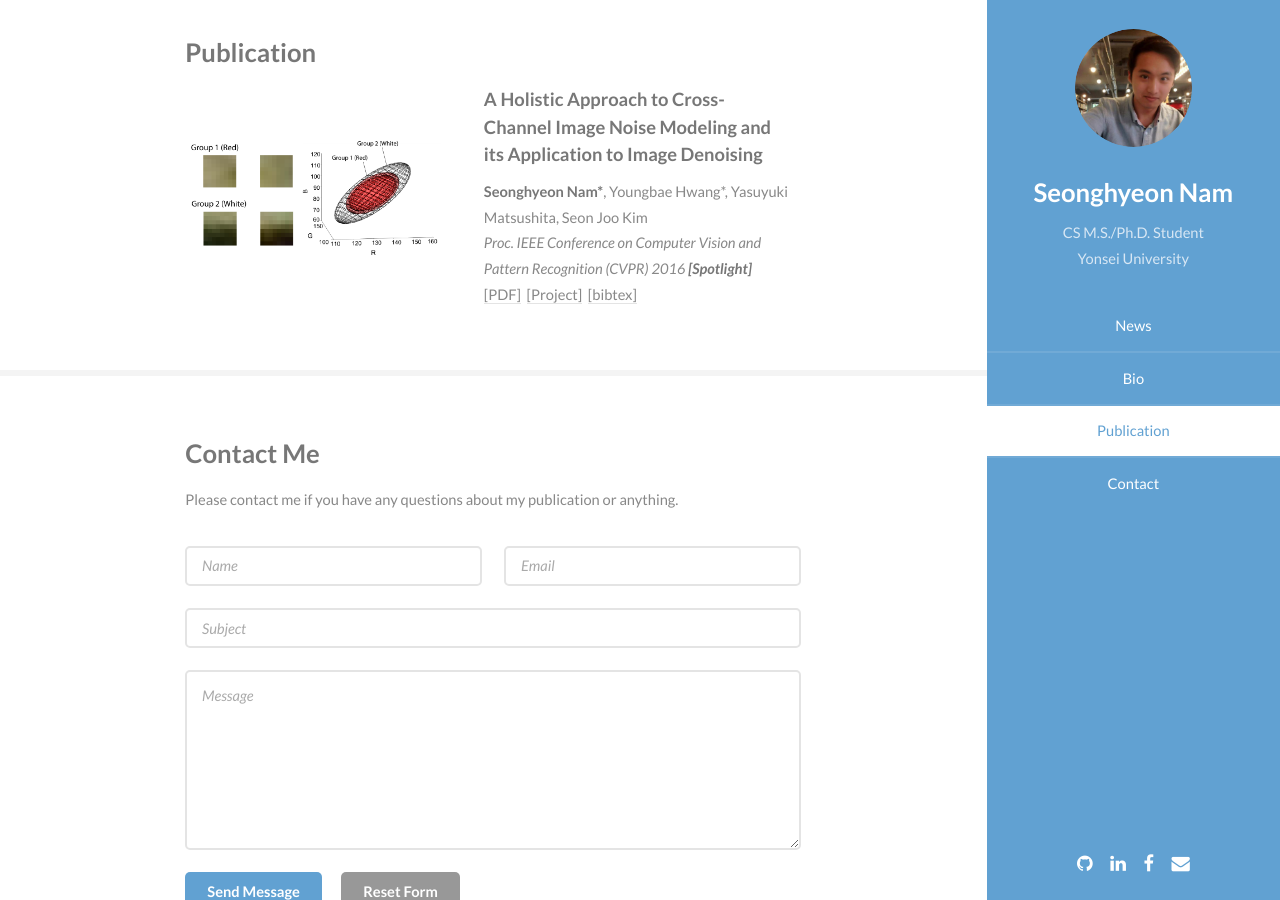
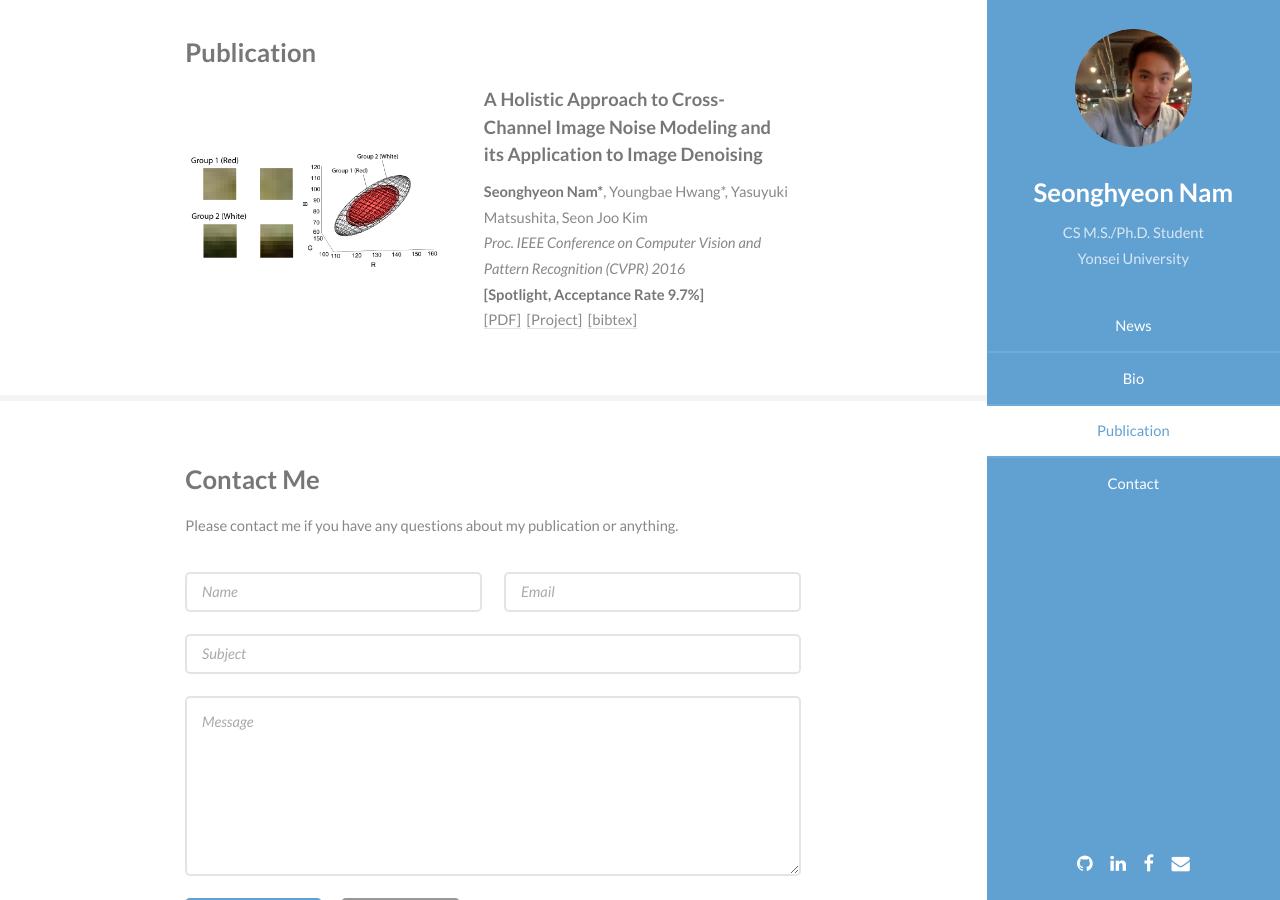
Before and after one commit to woozzu/woozzu.github.io, a Jekyll site: the page built from index.html, in a window 1280 px wide and 900 px high, scrolled down 1142 px. Built offline with Jekyll 4.4.1, drawn with Linux system fonts in a browser that asks for light colours.

Commit message:
Change noise paper

```diff
--- a/_posts/2016-03-21-noise-paper.markdown
+++ b/_posts/2016-03-21-noise-paper.markdown
@@ -6,7 +6,8 @@ categories: publication
 thumbnail: noise_cvpr16.png
 title:  A Holistic Approach to Cross-Channel Image Noise Modeling and its Application to Image Denoising
 authors: <strong>Seonghyeon Nam*</strong>, Youngbae Hwang*, Yasuyuki Matsushita, Seon Joo Kim
-booktitle: Proc. IEEE Conference on Computer Vision and Pattern Recognition (CVPR) 2016 <strong>[Spotlight]</strong>
+booktitle: Proc. IEEE Conference on Computer Vision and Pattern Recognition (CVPR) 2016
+feature: Spotlight, Acceptance Rate 9.7%
 pdf: noise_cvpr16.pdf
 projecturl: ccnoise
 bibtex : noise_cvpr16.txt
--- a/index.html
+++ b/index.html
@@ -55,6 +55,7 @@ layout: default
                         <p>
                             {{ post.authors }}<br />
                             <i>{{ post.booktitle }}</i><br />
+                            <strong>[{{ post.feature }}]</strong><br />
                             {% if post.pdf %}<a href="{{ site.baseurl }}/assets/{{ post.pdf }}">[PDF]</a>{% endif %}
                             {% if post.projecturl %}&nbsp;<a href="{{ site.baseurl }}/research/{{ post.projecturl }}">[Project]</a>{% endif %}
                             {% if post.bibtex %}&nbsp;<a href="{{ site.baseurl }}/assets/{{ post.bibtex }}">[bibtex]</a>{% endif %}
```
